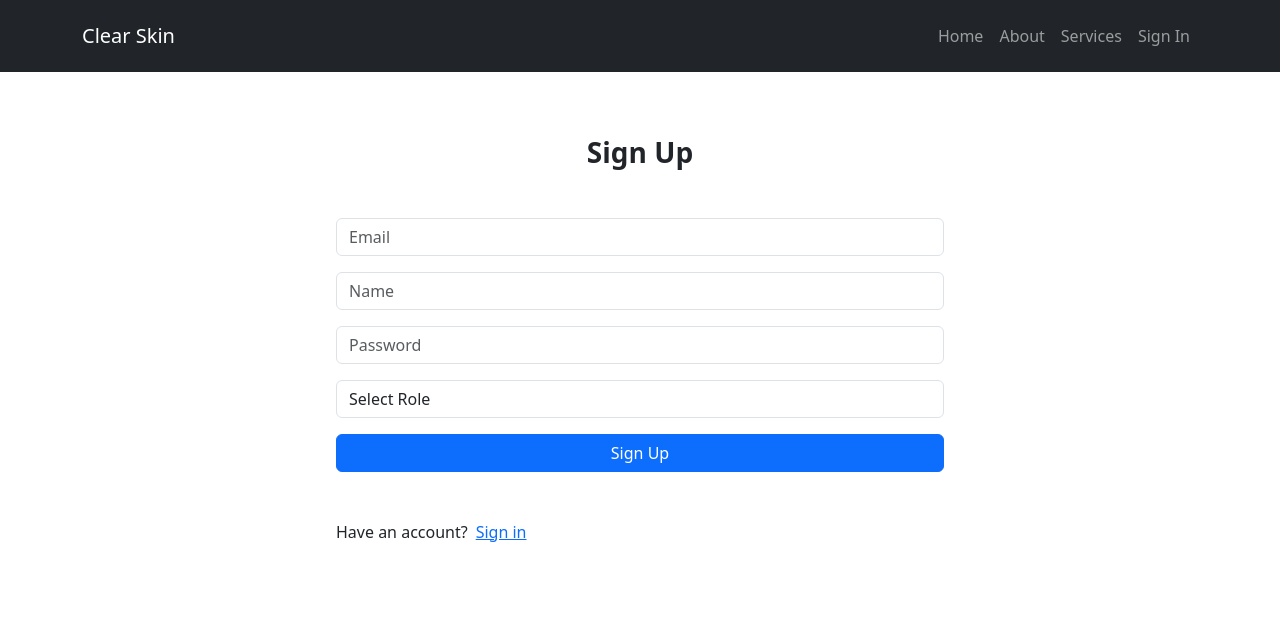
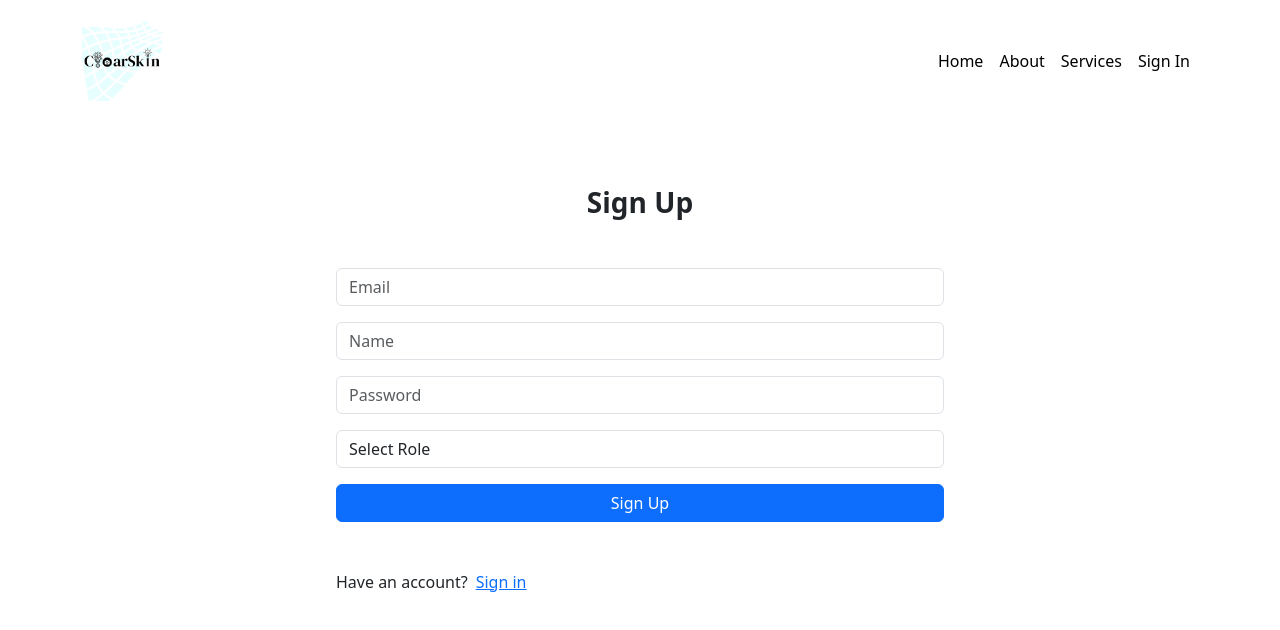
Before and after one commit to Edward1217/ClearSkin, a React (Vite) app in the folder ClearSkin/: page /sign-up in a window 1280 px wide. Shown: the top 630 px of the page. Built offline with nearby package versions, Linux system fonts and the light colour scheme.

Commit message:
revised text and homepage layout

```diff
--- a/ClearSkin/src/components/CameraCapture.jsx
+++ b/ClearSkin/src/components/CameraCapture.jsx
@@ -56,12 +56,12 @@ const CameraCapture = ({ onCapture }) => {
         <div className="camera-container">
             <div className="video-container">
                 <video ref={videoRef} autoPlay playsInline style={{width: '400px', height: '320px'}}></video>
-                <button onClick={takePhoto}>Take Photo</button>
+                <button className ="btn btn-dark" onClick={takePhoto}>Take Photo</button>
             </div>
 
             <div className={'photo-container ' + (hasPhoto ? 'has-photo' : '')}>
                 <canvas ref={canvasRef}></canvas>
-                {hasPhoto && <button onClick={closePhoto}>Close Photo</button>}
+                {hasPhoto && <button className ="btn btn-dark" onClick={closePhoto}>Discard</button>}
             </div>
         </div>
     );
--- a/ClearSkin/src/components/ImageUploader.jsx
+++ b/ClearSkin/src/components/ImageUploader.jsx
@@ -46,14 +46,20 @@ const ImageUploader = ({ capturedImage }) => {
     }, [imageUpload, user]);
 
     return (
-        <div>
+        <div style={{ display: 'flex', justifyContent: 'center' }}>
             {!capturedImage && (
-                <input
-                    type="file"
-                    onChange={(e) => setImageUpload(e.target.files[0])}
-                />
+                <>
+                    <label htmlFor="fileInput" className="btn btn-dark">Choose File</label>
+                    <input
+                        type="file"
+                        id="fileInput"
+                        style={{display: "none"}}
+                        onChange={(e) => setImageUpload(e.target.files[0])}
+                    />
+                </>
+
             )}
-            <button onClick={uploadImage}>Upload Image</button>
+            <button className="btn btn-dark" onClick={uploadImage}>Upload Image</button>
             {uploadSuccess && <p>Image uploaded successfully!</p>}
             {error && <p className="text-danger">{error}</p>}
         </div>
--- a/ClearSkin/src/components/Navbar.jsx
+++ b/ClearSkin/src/components/Navbar.jsx
@@ -2,7 +2,7 @@ import React, { useContext } from 'react';
 import { Navbar, Container, Nav, Dropdown } from 'react-bootstrap';
 import { Link, useNavigate } from 'react-router-dom';
 import { UserContext } from '../context/UserContext';
-
+import logo from '../images/logo.jpg';
 const NavbarComponent = () => {
     const { user, setUser } = useContext(UserContext); // 从上下文中获取 user 和 setUser
     const navigate = useNavigate();
@@ -18,15 +18,17 @@ const NavbarComponent = () => {
     };
 
     return (
-        <Navbar sticky="top" bg="dark" variant="dark" expand="lg" className="py-3 px-4">
+        <Navbar sticky="top" bg="white" variant="dark" expand="lg" className="py-3 px-4">
             <Container>
-                <Navbar.Brand as={Link} to="/">Clear Skin</Navbar.Brand>
+                <Navbar.Brand as={Link} to="/" >
+                    <img src={logo} width="80" height="80" className="d-inline-block align-top me-2" alt="Clear Skin Logo" />
+                    </Navbar.Brand>
                 <Navbar.Toggle aria-controls="basic-navbar-nav" />
                 <Navbar.Collapse id="basic-navbar-nav">
                     <Nav className="ms-auto">
-                        <Nav.Link as={Link} to="/">Home</Nav.Link>
-                        <Nav.Link as={Link} to="/about">About</Nav.Link>
-                        <Nav.Link as={Link} to="/services">Services</Nav.Link>
+                        <Nav.Link as={Link} to="/" style={{ color: 'black' }}>Home</Nav.Link>
+                        <Nav.Link as={Link} to="/about" style={{ color: 'black' }}>About</Nav.Link>
+                        <Nav.Link as={Link} to="/services" style={{ color: 'black' }}>Services</Nav.Link>
 
                         {user && user.name ? (
                             <Dropdown alignRight>
@@ -34,14 +36,14 @@ const NavbarComponent = () => {
                                     Welcome, {user.name}
                                 </Dropdown.Toggle>
 
-                                <Dropdown.Menu>
+                                <Dropdown.Menu style={{ color: 'black' }}>
                                     <Dropdown.Item as={Link} to="/profile">Profile</Dropdown.Item>
                                     <Dropdown.Divider />
                                     <Dropdown.Item onClick={handleLogout}>Logout</Dropdown.Item>
                                 </Dropdown.Menu>
                             </Dropdown>
                         ) : (
-                            <Nav.Link as={Link} to="/sign-in">Sign In</Nav.Link>
+                            <Nav.Link as={Link} to="/sign-in" style={{ color: 'black' }}>Sign In</Nav.Link>
                         )}
                     </Nav>
                 </Navbar.Collapse>
--- a/ClearSkin/src/pages/Home.jsx
+++ b/ClearSkin/src/pages/Home.jsx
@@ -71,6 +71,9 @@ export default function Home() {
             setImage(null);
         });
     }
+    const handleDiscard = () =>{
+        setCapturedPhoto(null);
+    }
 
     return (
         <div className="container-fluid bg-white hero-header mb-5">
@@ -82,7 +85,7 @@ export default function Home() {
                             Intelligent Skin Analysis for Skin Diseases
                         </h1>
                         <h4 className="text-black mb-4 animated slideInRight">
-                            Comprehensive Dermatology Solutions: Analytics for Patients, Physicians, and Healthcare
+                            Comprehensive Dermatology Diagnostics for Patients, Physicians, and Healthcare
                             Providers
                         </h4>
 
@@ -273,7 +276,10 @@ export default function Home() {
                                         <CameraCapture onCapture={handleCapture}/>
                                     </div>
                                     <div>
-                                        {capturedPhoto && <ImageUploader capturedImage={capturedPhoto}/>}
+                                        {capturedPhoto && (
+                                            <>
+                                                <ImageUploader capturedImage={capturedPhoto}/>
+                                            </>)}
                                     </div>
                                 </div>
 
```
Also changed, not shown: ClearSkin/src/images/logo.jpg (added).
